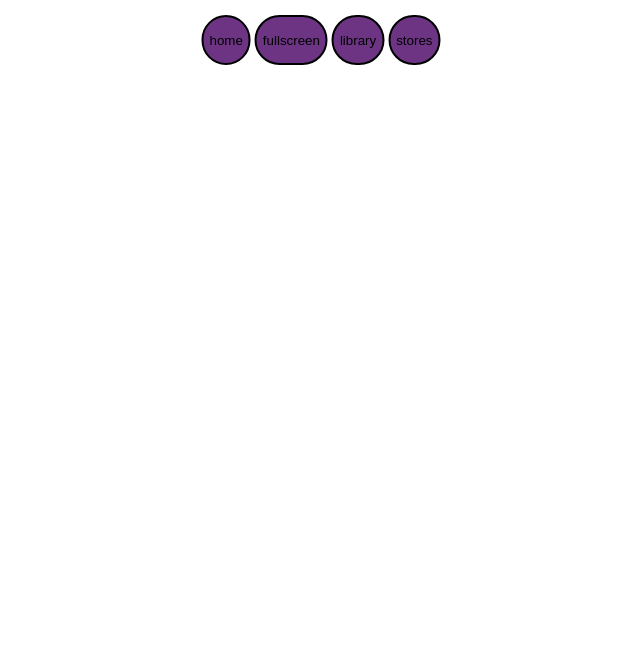
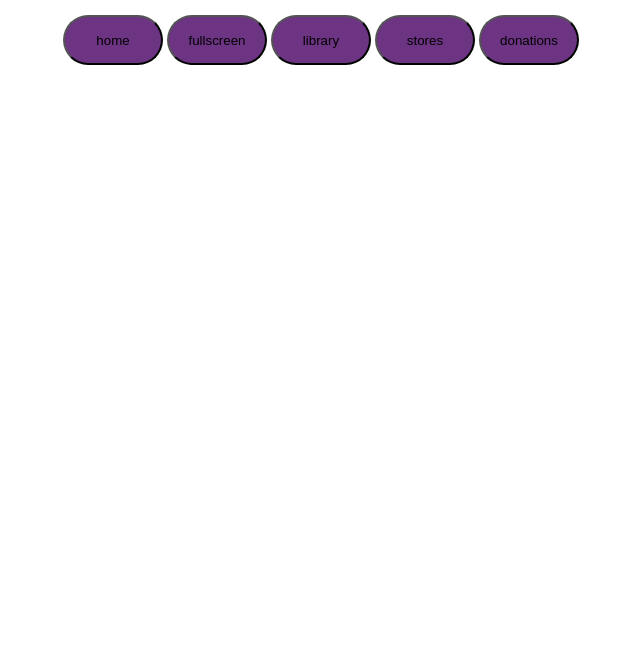
Before and after one commit to pioucraft/ultimate-gaming-hub, a website: page index.html in a window 1280 px wide. Shown: the part 135-800 px from the top of the page, without its empty margins (319-959 px from the left). Drawn offline with Linux system fonts and the light colour scheme.

Commit message:
fixing and optimissing buttons

```diff
--- a/index.css
+++ b/index.css
@@ -13,34 +13,10 @@ div.buttons{
     height:100px;
 }
 
-button.home{
+button.home, button.fullscreen, button.stores, button.library, button.donations{
     background-color: #6C3483;
-    border: 2px solid black;
     cursor: pointer;
-    border-radius: 30px;
+    border-radius: 50vh;
     height:50px;
+    width: 100px;
 }
-
-button.fullscreen{
-    background-color: #6C3483;
-    border: 2px solid black;
-    cursor: pointer;
-    border-radius: 30px;
-    height:50px;
-}
-
-button.library{
-    background-color: #6C3483;
-    border: 2px solid black;
-    cursor: pointer;
-    border-radius: 30px;
-    height:50px;
-}
-
-button.stores{
-    background-color: #6C3483;
-    border: 2px solid black;
-    cursor: pointer;
-    border-radius: 30px;
-    height:50px;
-}
--- a/index.html
+++ b/index.html
@@ -15,6 +15,7 @@
             <button class="fullscreen">fullscreen</button>
             <button class="library">library</button>
             <button class="stores">stores</button>
+            <button class="donations">donations</button>
         </div>
     </header>
 </body>
```
